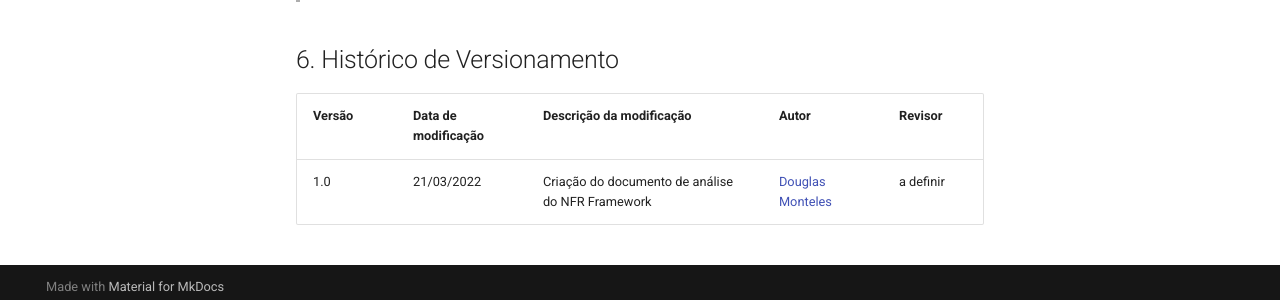
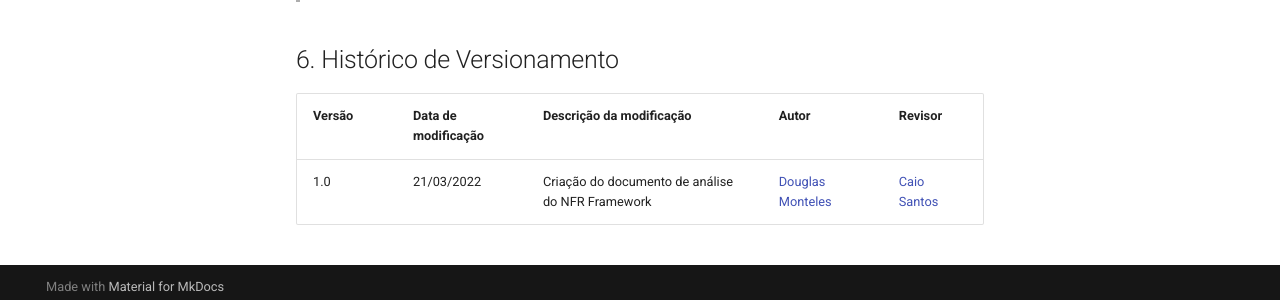
Before and after one commit to Requisitos-de-Software/2021.2-Prime-video, an MkDocs documentation site: the page built from docs/analise/verificacao/nfr_framework.md, in a window 1280 px wide and 900 px high, scrolled down 1248 px. Shown: the part 590-890 px from the top of the window. Built offline with MkDocs 1.6.1 and Material for MkDocs 9.7.7, drawn with Linux system fonts in a browser that asks for light colours; comment, search, counter and statistics services are not loaded.

Commit message:
Update nfr_framework.md

```diff
--- a/docs/analise/verificacao/nfr_framework.md
+++ b/docs/analise/verificacao/nfr_framework.md
@@ -117,4 +117,4 @@
 
 |Versão|Data de modificação|Descrição da modificação|Autor|Revisor|
 |-|-|-|-|-|
-|1.0|21/03/2022|Criação do documento de análise do NFR Framework|[Douglas Monteles](https://github.com/douglasmonteles)| a definir |
+|1.0|21/03/2022|Criação do documento de análise do NFR Framework|[Douglas Monteles](https://github.com/douglasmonteles)| [Caio Santos](https://github.com/caiobsantos) |
```
